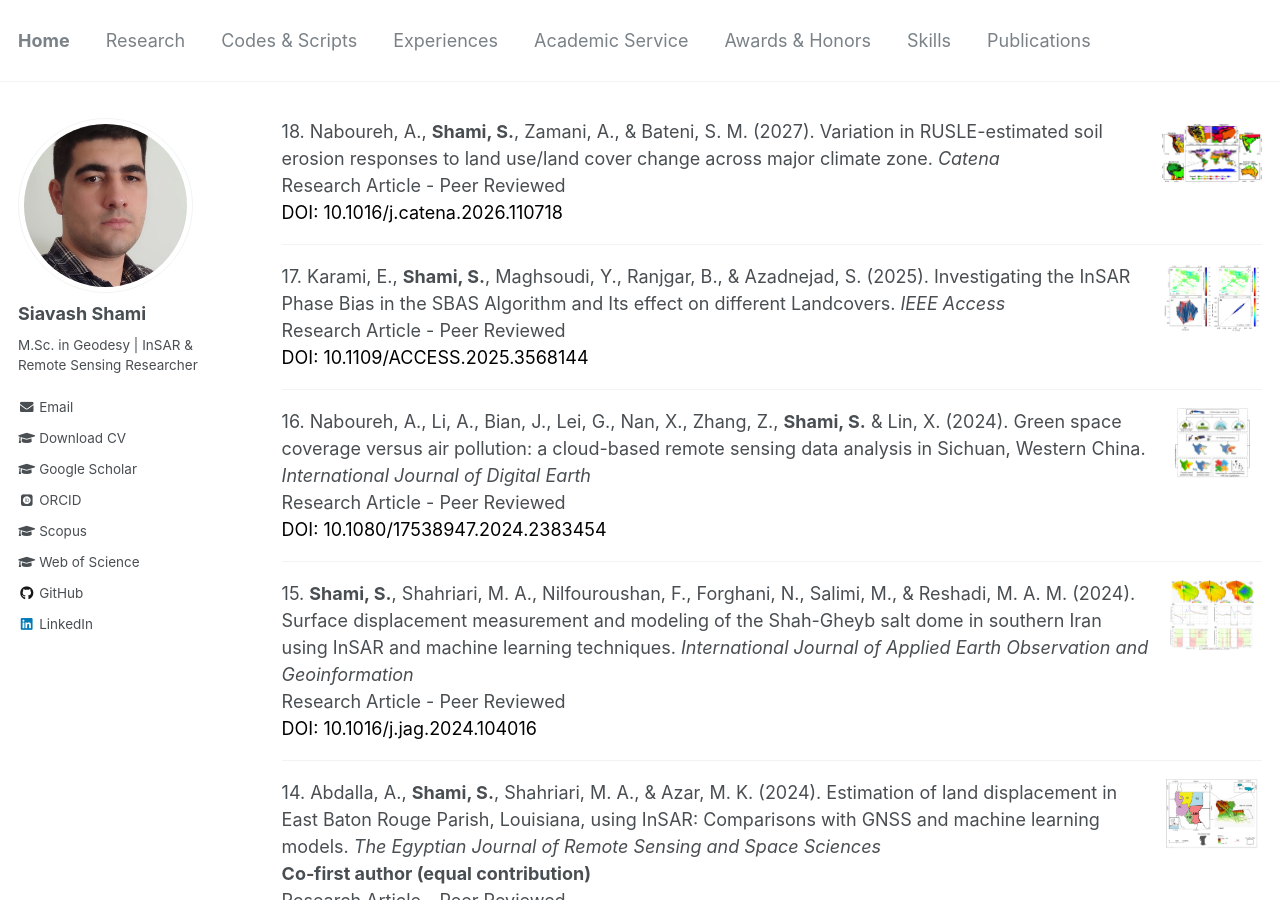
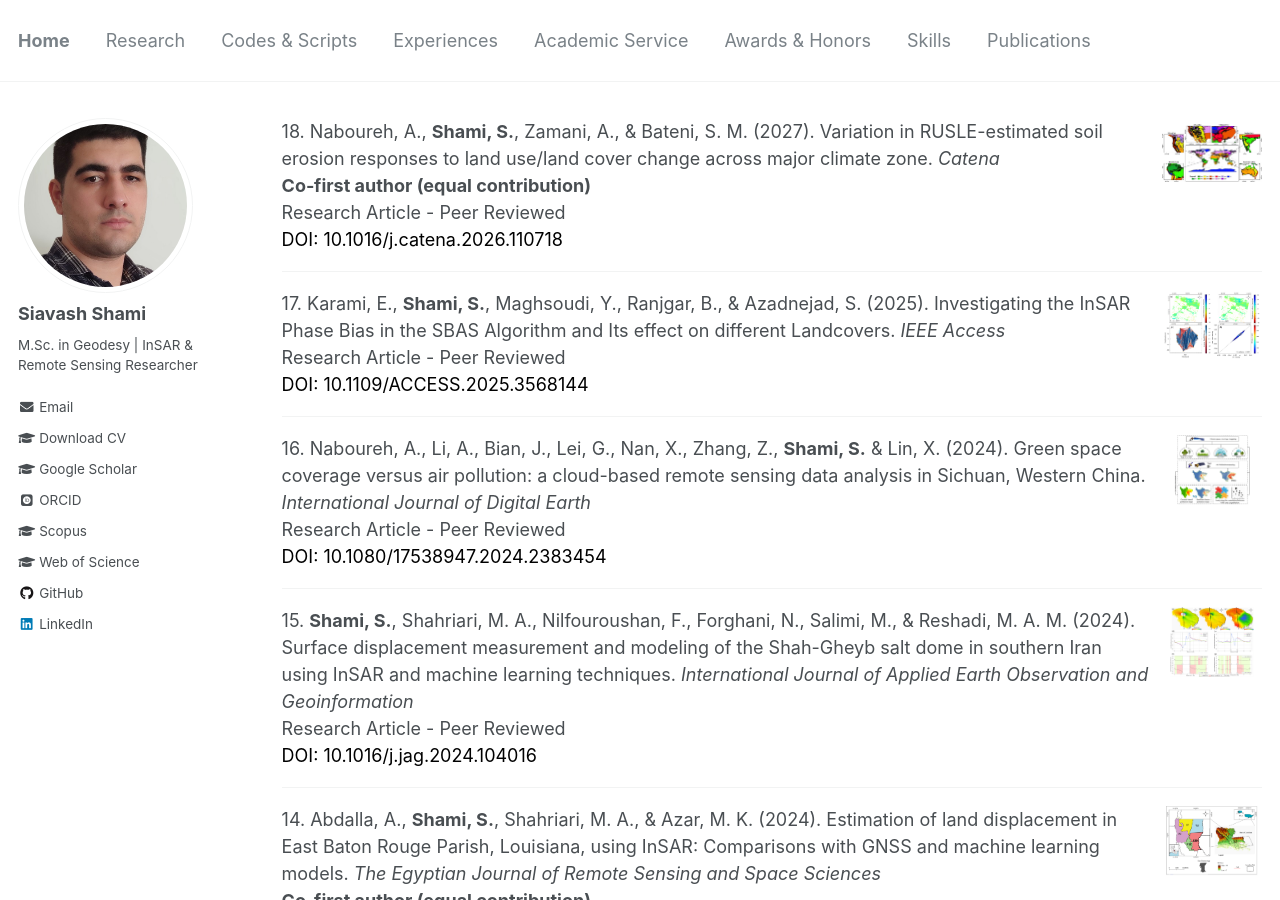
Before and after one commit to siavashshami/siavashshami.github.io, a Jekyll site: the page built from _pages/publications.md, in a window 1280 px wide and 900 px high. Built offline with Jekyll 4.4.1, drawn with Linux system fonts in a browser that asks for light colours; some web fonts are replaced.

Commit message:
Update publications.md

```diff
--- a/_pages/publications.md
+++ b/_pages/publications.md
@@ -6,7 +6,7 @@ permalink: /publications/
 author_profile: true
 
 ---
-<div class="pub-item" style="display: flex; align-items: flex-start; gap: 10px;"> <div class="pub-text" style="flex-grow: 1;"> 18. Naboureh, A., <strong>Shami, S.</strong>, Zamani, A., & Bateni, S. M. (2027). Variation in RUSLE-estimated soil erosion responses to land use/land cover change across major climate zone. <i>Catena</i><br> Research Article - Peer Reviewed <br> <a href="https://doi.org/10.1016/j.catena.2026.110718" target="_blank" style="text-decoration:none; color: black;">DOI: 10.1016/j.catena.2026.110718</a> </div> <div class="pub-image" style="flex-shrink: 0;"> <a target="_blank" rel="noopener noreferrer" style="display: inline-block;"> <img src="/images/18.png" alt="18" style="height: 70px; width: 100px; max-width: 100%; object-fit: contain; display: block;" /> </a> </div> </div>
+<div class="pub-item" style="display: flex; align-items: flex-start; gap: 10px;"> <div class="pub-text" style="flex-grow: 1;"> 18. Naboureh, A., <strong>Shami, S.</strong>, Zamani, A., & Bateni, S. M. (2027). Variation in RUSLE-estimated soil erosion responses to land use/land cover change across major climate zone. <i>Catena</i><br><strong>Co‑first author (equal contribution)</strong><br> Research Article - Peer Reviewed <br> <a href="https://doi.org/10.1016/j.catena.2026.110718" target="_blank" style="text-decoration:none; color: black;">DOI: 10.1016/j.catena.2026.110718</a> </div> <div class="pub-image" style="flex-shrink: 0;"> <a target="_blank" rel="noopener noreferrer" style="display: inline-block;"> <img src="/images/18.png" alt="18" style="height: 70px; width: 100px; max-width: 100%; object-fit: contain; display: block;" /> </a> </div> </div>
 ---
 <div class="pub-item" style="display: flex; align-items: flex-start; gap: 10px;"> <div class="pub-text" style="flex-grow: 1;"> 17. Karami, E., <strong>Shami, S.</strong>, Maghsoudi, Y., Ranjgar, B., & Azadnejad, S. (2025). Investigating the InSAR Phase Bias in the SBAS Algorithm and Its effect on different Landcovers. <i>IEEE Access</i><br> Research Article - Peer Reviewed <br> <a href="https://doi.org/10.1109/ACCESS.2025.3568144" target="_blank" style="text-decoration:none; color: black;">DOI: 10.1109/ACCESS.2025.3568144</a> </div> <div class="pub-image" style="flex-shrink: 0;"> <a target="_blank" rel="noopener noreferrer" style="display: inline-block;"> <img src="/images/17.png" alt="17" style="height: 70px; width: 100px; max-width: 100%; object-fit: contain; display: block;" /> </a> </div> </div>
 ---
```
